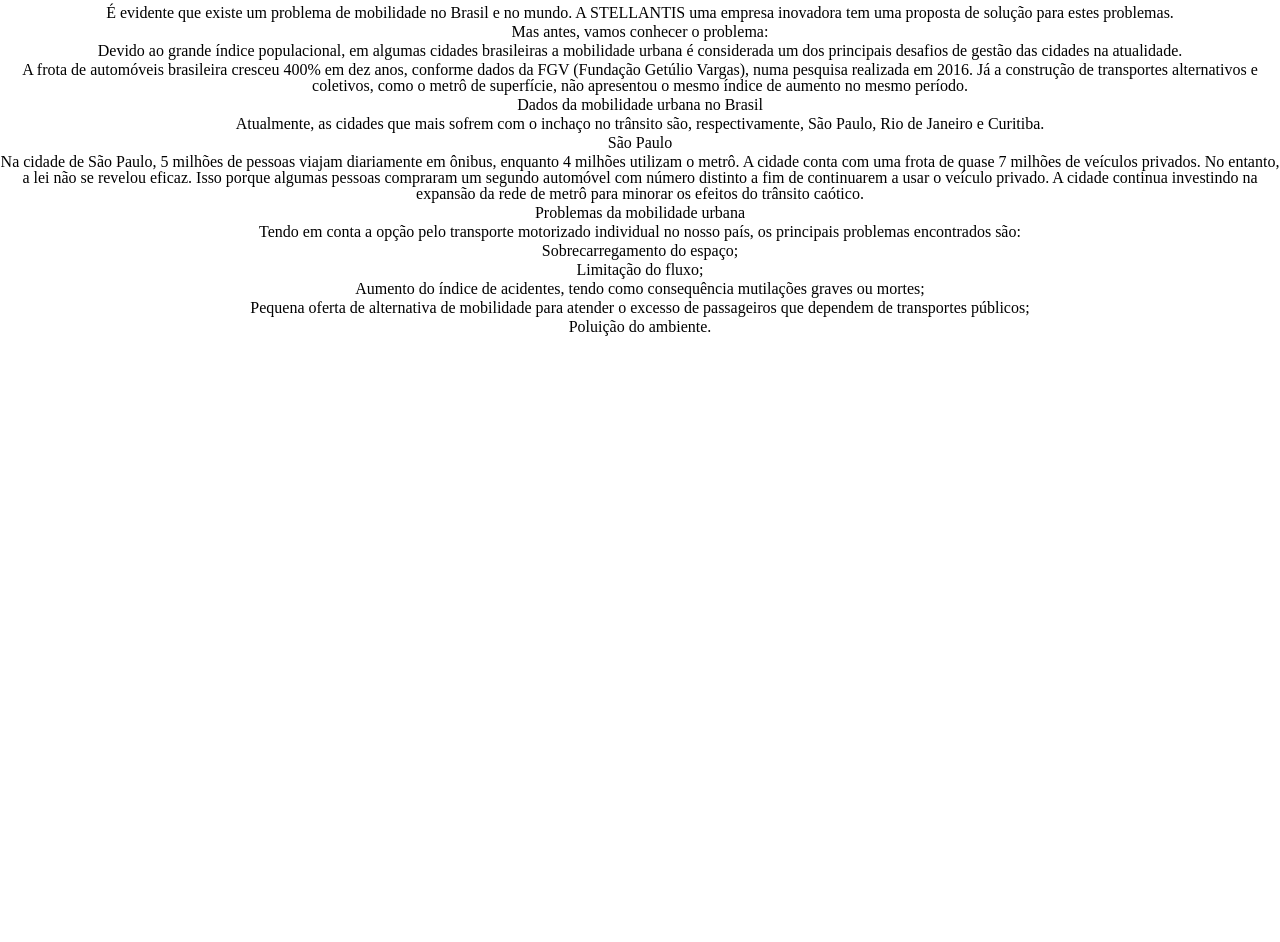
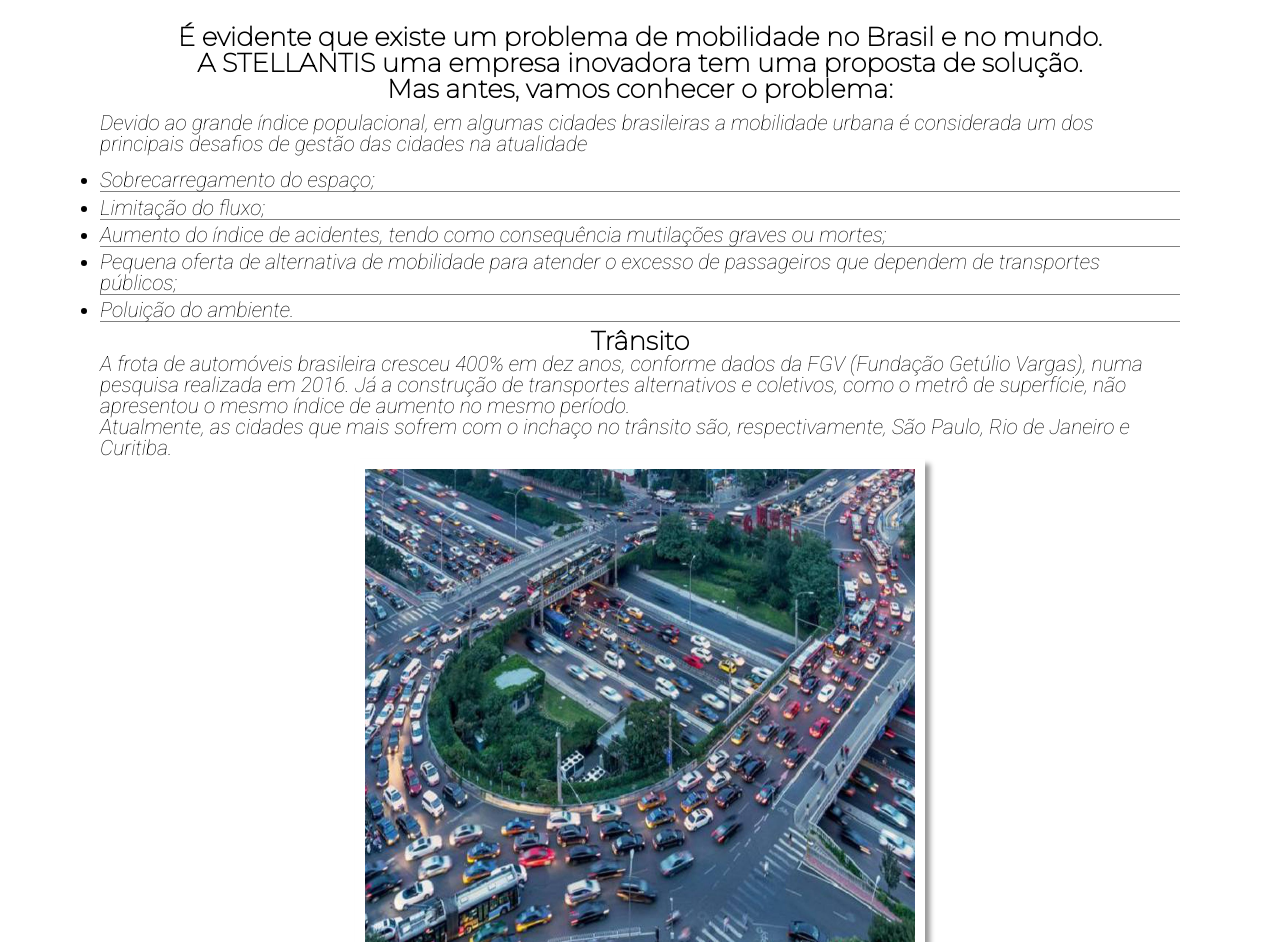
Before and after one commit to JustRonis/CHALLENGE-STELLANTIS-, a plain HTML site: page index.html in a window 1280 px wide. Shown: the part 54-996 px from the top of the page. Before the commit the page ends 800 px from the top, so only its background shows below. Drawn offline with Linux system fonts and the light colour scheme.

Commit message:
ajustando home - ainda não finalizada

```diff
--- a/index.html
+++ b/index.html
@@ -10,6 +10,8 @@
     <link rel="preconnect" href="https://fonts.googleapis.com">
     <link rel="preconnect" href="https://fonts.gstatic.com" crossorigin>
     <link href="https://fonts.googleapis.com/css2?family=Kanit:wght@800&display=swap" rel="stylesheet">
+    <link href="https://fonts.googleapis.com/css2?family=Montserrat:wght@100&display=swap" rel="stylesheet">
+    <link href="https://fonts.googleapis.com/css2?family=Roboto:ital,wght@1,100&display=swap" rel="stylesheet">
     <title>STELLANTIS</title>
 </head>
 <body>
@@ -21,25 +23,13 @@
             <h1 id="logo">STELLANTIS</h1>
         </ul>
     </nav>
-    <div class="apresentacao">
-
-        <p>É evidente que existe um problema de mobilidade no Brasil e no mundo. A STELLANTIS uma empresa inovadora tem uma proposta de solução para estes problemas.</p>
-        <p>Mas antes, vamos conhecer o problema:</p>
-    </div>
-    <div>
-        <p>Devido ao grande índice populacional, em algumas cidades brasileiras a mobilidade urbana é considerada um dos principais desafios de gestão das cidades na atualidade.</p>
-        <p>A frota de automóveis brasileira cresceu 400% em dez anos, conforme dados da FGV (Fundação Getúlio Vargas), numa pesquisa realizada em 2016. Já a construção de transportes
-            alternativos e coletivos, como o metrô de superfície, não apresentou o mesmo índice de aumento no mesmo período.</p>
-        <h2>Dados da mobilidade urbana no Brasil</h2>
-        <p>Atualmente, as cidades que mais sofrem com o inchaço no trânsito são, respectivamente, São Paulo, Rio de Janeiro e Curitiba.</p>
-        <h3>São Paulo</h3>
-        <p>Na cidade de São Paulo, 5 milhões de pessoas viajam diariamente em ônibus, enquanto 4 milhões utilizam o metrô. A cidade conta com uma frota de quase 7 milhões de veículos privados.
-            No entanto, a lei não se revelou eficaz. Isso porque algumas pessoas compraram um segundo automóvel com número distinto a fim de continuarem a usar o veículo privado.
-            A cidade continua investindo na expansão da rede de metrô para minorar os efeitos do trânsito caótico.
-        </p>
-        <h2>Problemas da mobilidade urbana</h2>
-        <p>Tendo em conta a opção pelo transporte motorizado individual no nosso país, os principais problemas encontrados são:</p>
-        <ul>
+    <div class="container_conteudo">
+        <div class="problema">
+            <h2 class="titulo">É evidente que existe um problema de mobilidade no Brasil e no mundo.<br>
+            A STELLANTIS uma empresa inovadora tem uma proposta de solução.<br>
+            Mas antes, vamos conhecer o problema:</h2>
+            <p>Devido ao grande índice populacional, em algumas cidades brasileiras a mobilidade urbana é considerada um dos principais desafios de gestão das cidades na atualidade</p>
+            <ul id="lista_problemas">
                 <li>Sobrecarregamento do espaço;</li>
                 <li>Limitação do fluxo;</li>
                 <li>Aumento do índice de acidentes, tendo como consequência mutilações graves ou mortes;</li>
@@ -48,5 +38,30 @@
             </ul>
         </div>
 
+            <div class="transito">
+                <h2 class="titulo">Trânsito</h2>
+                <p>A frota de automóveis brasileira cresceu 400% em dez anos, conforme dados da FGV (Fundação Getúlio Vargas), numa pesquisa realizada em 2016. Já a construção de transportes
+                    alternativos e coletivos, como o metrô de superfície, não apresentou o mesmo índice de aumento no mesmo período. <br>
+                    Atualmente, as cidades que mais sofrem com o inchaço no trânsito são, respectivamente, São Paulo, Rio de Janeiro e Curitiba.</p>
+                    <img id="img_transito" src="./images/transito.jpg" alt="">
+            </div>
+            <div class="poluicao">
+                <h2 class="titulo" style="margin-top: 0.5em;">Poluição em São Paulo</h2>
+                <p>A qualidade do ar em São Paulo pode prejudicar e muito a saúde da população. A cidade de São Paulo vem alcançando níveis preocupantes de emissão de poluentes(e curiosamente, devido ao trânsito).
+                    este é o alerta da nota técnica publica dia 26 de maio de 2022, pelo Instituto de Energia e meio Ambiente(IEMA) <br>
+                    Carros de passeio emitem 73% das emissões de poluentes em São Paulo, mas só transportam 30% das pessoas.
+                </p>
+                <div class="container_imagens">
+                    <img  class="img_poluicao" src="./images/graficoPoluentes1.webp" alt="">
+                    <img class="img_poluicao" src="./images/graficoPoluentes2.webp" alt="">
+                </div>
+            </div>
+            <div class="acidente">
+                <p>O número de acidentes e de mortes em acidentes de trânsito nas rodovias federais cresceu em 2021, na comparação com 2020, interrompendo uma série de quedas consecutivas observadas desde 2011. Os dados constam do Anuário 2021, divulgado nesta terça-feira (17) pela Polícia Rodoviária Federal (PRF). <br>
+                    Foram, em média, 118 acidentes por dia no ano passado, segundo levantamento do Infosiga O número de acidentes com vítimas aumentou em 2021.
+                    Em 2020, foram 38.461 acidentes contra 43.087 em 2021, uma alta de 12%.
+                </p>
+            </div>
+    </div>
 </body>
 </html>
--- a/styles/index.css
+++ b/styles/index.css
@@ -1,10 +1,61 @@
-p, h2, h3, ol , li{
-    margin-top: 3px;
+.container_conteudo{
+    background-color: white;
+    margin-top: 2em;
+    margin-right: auto;
+    margin-left: auto;
+    width: 1080px;
+    font-family: 'Roboto', sans-serif;
+    font-weight: 500;
+    font-size: 21px;
+}
+
+.titulo{
     text-align: center;
+    font-family: 'Montserrat', sans-serif;
+    font-weight: 900;
+    font-size: 26px;
+}
+
+.problema p{
+    padding-top: 0.5em;
 
 }
-.apresentacao{
-    margin-top: 20px;
-    width: 100%;
-    text-align: center;
+
+#lista_problemas{
+    margin-top: 0.5em;
+    padding-bottom: 0.25em;
+
 }
+
+#lista_problemas li{
+    border-bottom: 1.5px solid gray;
+    padding-top: 0.25em;
+}
+
+.dados{
+    margin-top: 0.5em;
+}
+#img_transito{
+    display: flex;
+    margin-left: auto;
+    margin-right: auto;
+    width: 550px;
+    height: 500px;
+    border: 10px solid #fff;
+    box-shadow: 5px 5px 5px #0006;
+}
+
+.container_imagens{
+    width: 980px;
+    display: flex;
+    margin-left: auto;
+    margin-right: auto;
+    flex-wrap: wrap;
+    padding: 0 2vw;
+}
+.img_poluicao{
+    width: 1080px;
+    height: 400px;
+    border: 10px solid #fff;
+    box-shadow: 5px 5px 5px #0006;
+}
```
Also changed, not shown: images/graficoPoluentes1.webp (added), images/graficoPoluentes2.webp (added), images/transito.jpg (added). Lines whose indentation alone changed are shown as unchanged.
